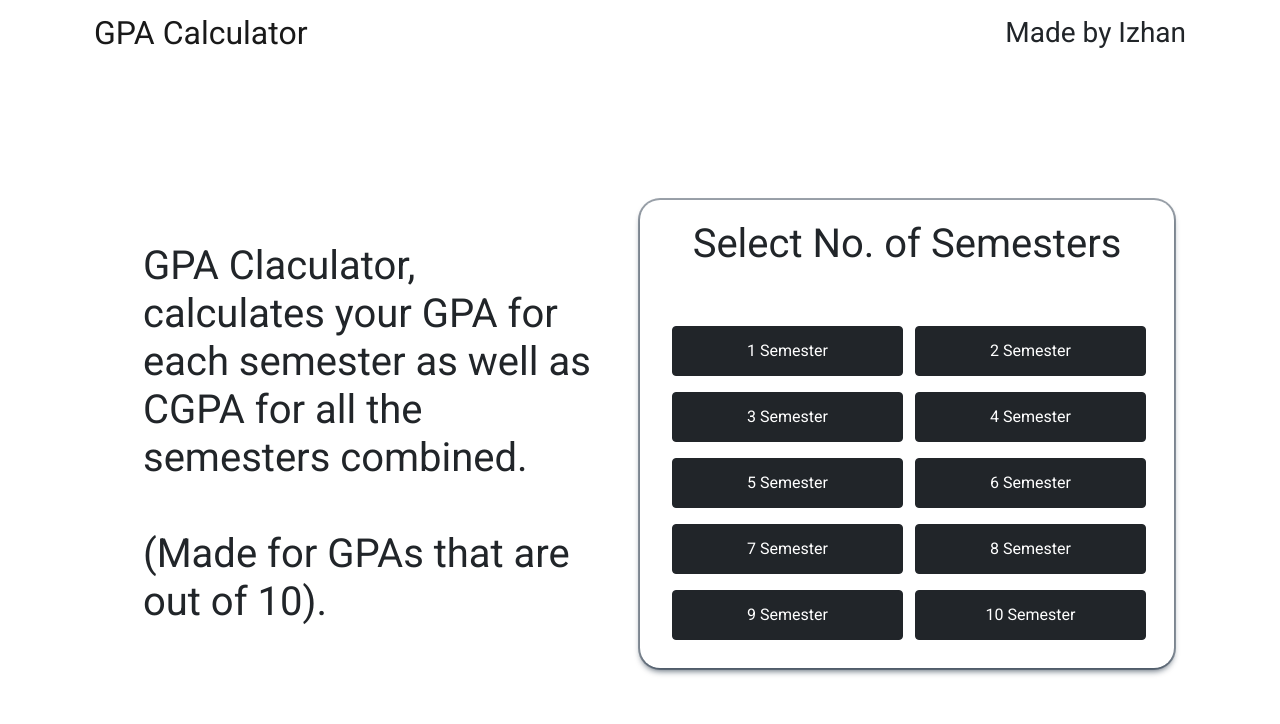
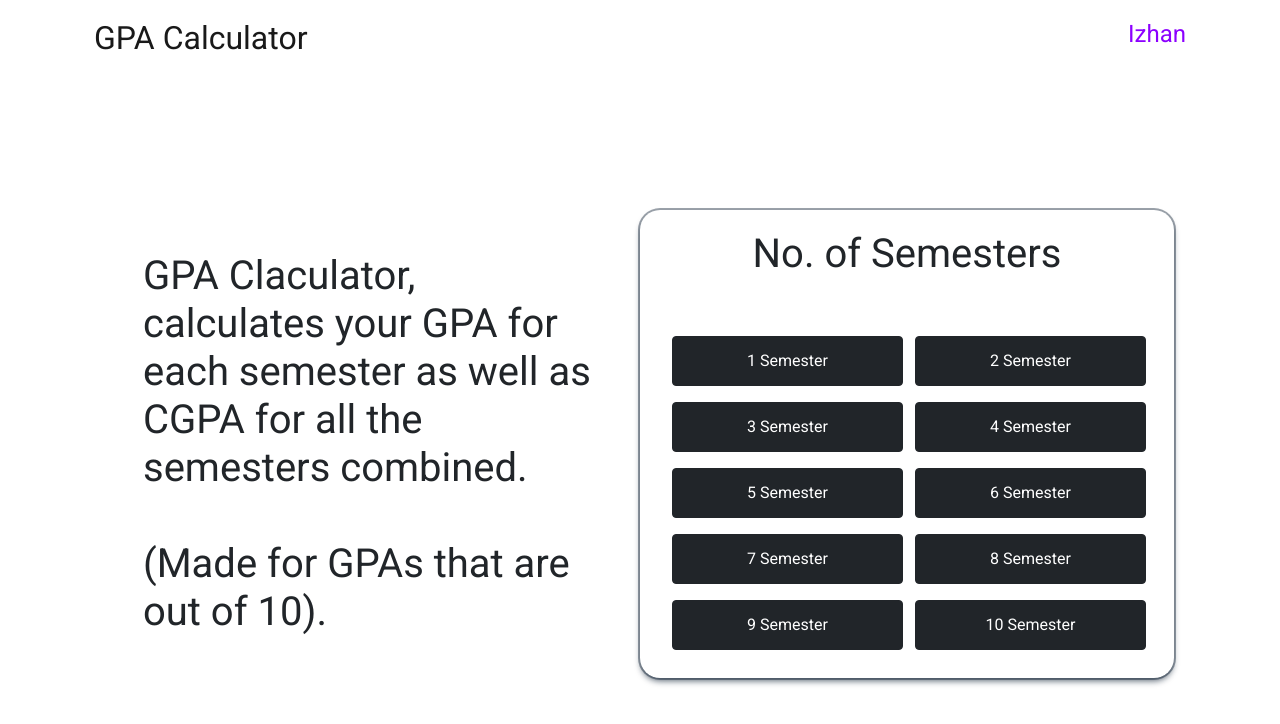
Before and after one commit to babu-izhan-5001312/gpa-calculator, a React (Create React App) app: page / in a window 1280 px wide. Shown: the top 724 px of the page. Built offline with nearby package versions, Linux system fonts and the light colour scheme; the HTML template or start-up script is replaced by a standard one.

Commit message:
Made design changes

```diff
--- a/src/App.css
+++ b/src/App.css
@@ -11,6 +11,13 @@ input[type="number"]::-webkit-inner-spin-button,
 input[type="number"]::-webkit-outer-spin-button {
   -webkit-appearance: none;
   margin: 0;
+}
+
+.link {
+  text-decoration: none;
+  font-size: 1.5rem;
+  color: rgb(140, 0, 255);
+  margin-bottom: 1rem;
 }
 
 body {
@@ -83,7 +90,7 @@ body {
 }
 
 .one-subject {
-  min-width: 400px;
+  width: 90%;
 }
 
 .semester {
--- a/src/App.js
+++ b/src/App.js
@@ -11,14 +11,22 @@ function App() {
   const [ShowGpaData, setShowGpaData] = useState(false);
 
   return (
-    <div className="container gpa-container">
+    <div className="gpa-container">
       <Navbar bg="none">
         <Container>
           <Navbar.Brand>
             <h2>GPA Calculator</h2>
           </Navbar.Brand>
           <Navbar>
-            <h3>Made by Izhan</h3>
+            <a
+              className="link"
+              href="https://babumohammedizhan.netlify.app/"
+              target="_blank"
+              rel="noreferrer"
+            >
+              {" "}
+              Izhan
+            </a>
           </Navbar>
         </Container>
       </Navbar>
@@ -43,7 +51,11 @@ function App() {
             </div>
             <div className="container">
               <div className="row">
-                <div className="col-12 col-lg-6">
+                <div
+                  className={
+                    noOfSemesters === 1 ? `col-12` : `col-12  col-lg-6`
+                  }
+                >
                   {noOfSemesters >= 1 ? (
                     <GpaCalculator
                       key={1}
--- a/src/components/SelectNoOfSemesters.js
+++ b/src/components/SelectNoOfSemesters.js
@@ -13,7 +13,7 @@ const SelectNoOfSemesters = ({ setNoOfSemesters }) => {
         </h1>
       </div>
       <div className="selectsem col-12 col-md-6 ">
-        <h1 className="sem-header">Select No. of Semesters</h1>
+        <h1 className="sem-header">No. of Semesters</h1>
         <div className="year-wrapper container">
           <div className="row">
             {semesters.map((sem) => {
```
